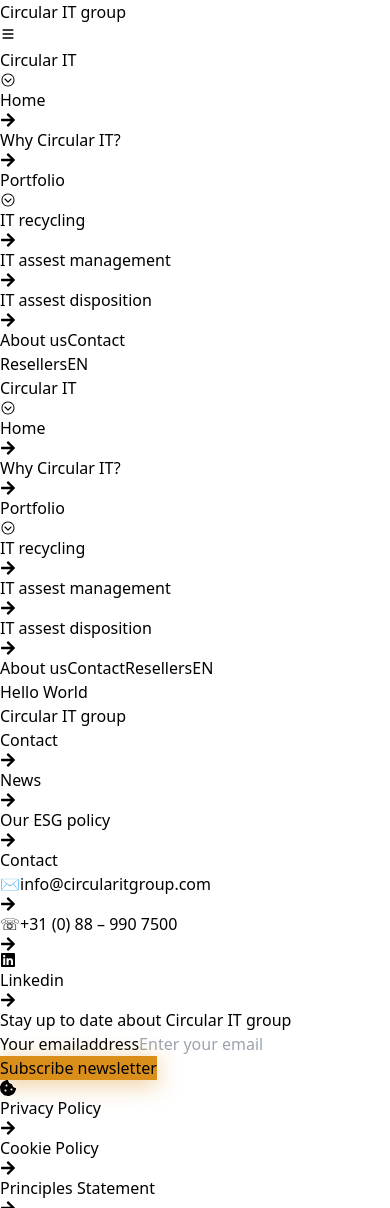
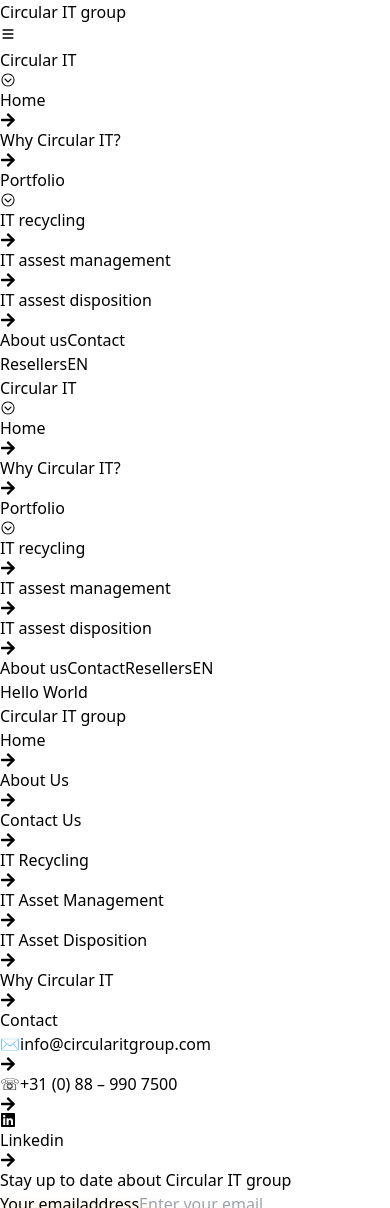
Before and after one commit to owaisrafiq05/Sun-Circular-IT-Frontend, a Next.js app: page / in a window 390 px wide. Shown: the top 1208 px of the page. Built offline with nearby package versions, Linux system fonts and the light colour scheme.

Commit message:
Footer Responsive done

```diff
--- a/src/app/components/Footer.jsx
+++ b/src/app/components/Footer.jsx
@@ -5,44 +5,76 @@
 
 export default function Footer() {
   return (
-    <footer className="bg-teal-500 pt-16 pb-8 px-4 lg:px-16">
-      <div className="container mx-auto px-32">
+    <footer className="bg-teal-500 pt-12 pb-8 lg:px-16">
+      <div className="container mx-auto px-4 sm:px-8 lg:px-32">
         {/* Main Footer Content */}
-        <div className="grid grid-cols-1 lg:grid-cols-3 gap-8 mb-16">
+        <div className="grid grid-cols-1 md:grid-cols-2 lg:grid-cols-3 gap-8 mb-12">
           {/* Column 1 - Company Info */}
           <div className="space-y-4">
-            <h3 className="text-white text-xl font-bold mb-6">
+            <h3 className="text-white text-lg sm:text-xl font-bold mb-4">
               Circular IT group
             </h3>
+            <div className="grid grid-cols-2 gap-4">
               <Link
-              href="/contact"
-              className="group block text-white hover:text-gray-200 flex items-center text-xl font-semibold"
+                href="/home"
+                className="group block text-white hover:text-gray-200 flex items-center text-base sm:text-lg"
               >
-              Contact
+                Home
                 <FaArrowRight className="ml-2 opacity-0 group-hover:opacity-100 transition-opacity duration-200" />
               </Link>
               <Link
-              href="/news"
-              className="group block text-white hover:text-gray-200 flex items-center text-xl font-semibold"
+                href="/about-us"
+                className="group block text-white hover:text-gray-200 flex items-center text-base sm:text-lg"
               >
-              News
+                About Us
                 <FaArrowRight className="ml-2 opacity-0 group-hover:opacity-100 transition-opacity duration-200" />
               </Link>
               <Link
-              href="/esg-policy"
-              className="group block text-white hover:text-gray-200 flex items-center text-xl font-semibold"
+                href="/contact-us"
+                className="group block text-white hover:text-gray-200 flex items-center text-base sm:text-lg"
               >
-              Our ESG policy
+                Contact Us
                 <FaArrowRight className="ml-2 opacity-0 group-hover:opacity-100 transition-opacity duration-200" />
               </Link>
+              <Link
+                href="/it-recycling"
+                className="group block text-white hover:text-gray-200 flex items-center text-base sm:text-lg"
+              >
+                IT Recycling
+                <FaArrowRight className="ml-2 opacity-0 group-hover:opacity-100 transition-opacity duration-200" />
+              </Link>
+              <Link
+                href="/it-asset-management"
+                className="group block text-white hover:text-gray-200 flex items-center text-base sm:text-lg"
+              >
+                IT Asset Management
+                <FaArrowRight className="ml-2 opacity-0 group-hover:opacity-100 transition-opacity duration-200" />
+              </Link>
+              <Link
+                href="/it-asset-disposition"
+                className="group block text-white hover:text-gray-200 flex items-center text-base sm:text-lg"
+              >
+                IT Asset Disposition
+                <FaArrowRight className="ml-2 opacity-0 group-hover:opacity-100 transition-opacity duration-200" />
+              </Link>
+              <Link
+                href="/why-circular-it"
+                className="group block text-white hover:text-gray-200 flex items-center text-base sm:text-lg"
+              >
+                Why Circular IT
+                <FaArrowRight className="ml-2 opacity-0 group-hover:opacity-100 transition-opacity duration-200" />
+              </Link>
+            </div>
           </div>
 
           {/* Column 2 - Contact */}
           <div className="space-y-4">
-            <h3 className="text-white text-xl font-bold mb-6">Contact</h3>
+            <h3 className="text-white text-lg sm:text-xl font-bold mb-4">
+              Contact
+            </h3>
             <a
               href="mailto:info@circularitgroup.com"
-              className="group flex items-center text-white hover:text-gray-200 text-xl font-semibold"
+              className="group flex items-center text-white hover:text-gray-200 text-base sm:text-lg"
             >
               <span className="mr-2">✉</span>
               info@circularitgroup.com
@@ -50,7 +82,7 @@
             </a>
             <a
               href="tel:+31889907500"
-              className="group flex items-center text-white hover:text-gray-200 text-xl font-semibold"
+              className="group flex items-center text-white hover:text-gray-200 text-base sm:text-lg"
             >
               <span className="mr-2">☏</span>
               +31 (0) 88 – 990 7500
@@ -60,7 +92,7 @@
               href="https://linkedin.com"
               target="_blank"
               rel="noopener noreferrer"
-              className="group flex items-center text-white hover:text-gray-200 text-xl font-semibold"
+              className="group flex items-center text-white hover:text-gray-200 text-base sm:text-lg"
             >
               <FaLinkedin className="mr-2" />
               Linkedin
@@ -69,8 +101,8 @@
           </div>
 
           {/* Column 3 - Newsletter Signup */}
-          <div className="bg-white rounded-lg p-6">
-            <h3 className="text-[#005C38] text-xl font-bold mb-4">
+          <div className="bg-white rounded-lg p-4 sm:p-6">
+            <h3 className="text-[#005C38] text-lg sm:text-xl font-bold mb-4">
               Stay up to date about Circular IT group
             </h3>
             <div className="space-y-4">
@@ -89,7 +121,7 @@
                 />
               </div>
               <button
-                className="w-full text-white font-semibold text-xl py-2 px-4 rounded-tr-full rounded-b-full transition duration-200 hover:opacity-90"
+                className="w-full text-white font-semibold text-base sm:text-lg py-2 px-4 rounded-tr-full rounded-b-full transition duration-200 hover:opacity-90"
                 style={{
                   background:
                     "linear-gradient(129deg, #db8f1b 0%, #db8f1b 100%)",
@@ -103,7 +135,7 @@
         </div>
 
         {/* Footer Bottom */}
-        <div className="flex flex-wrap gap-4 items-center pt-8 border-t border-emerald-400">
+        <div className="flex flex-wrap gap-4 items-center pt-6 border-t border-emerald-400 text-sm sm:text-base">
           <FaCookieBite className="text-white" />
           <Link
             href="/privacy"
```
Lines whose indentation alone changed are shown as unchanged.
